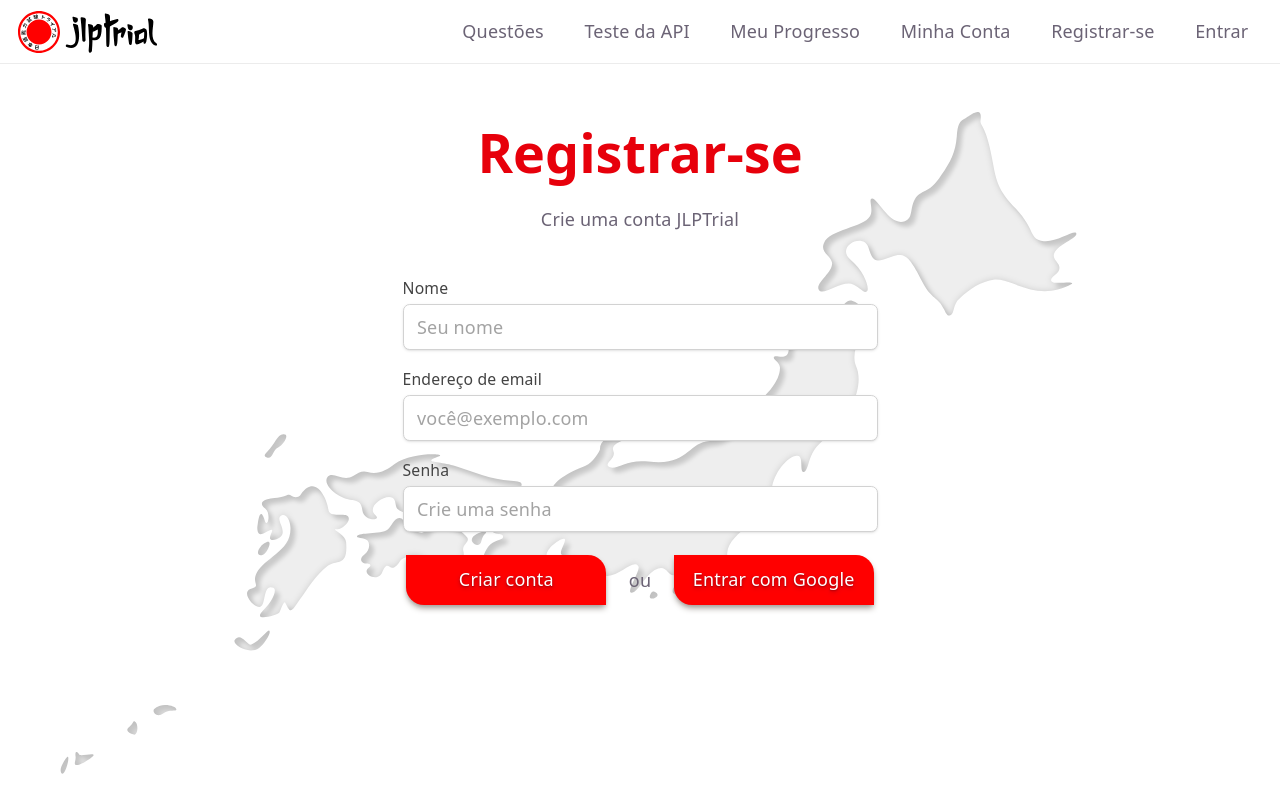
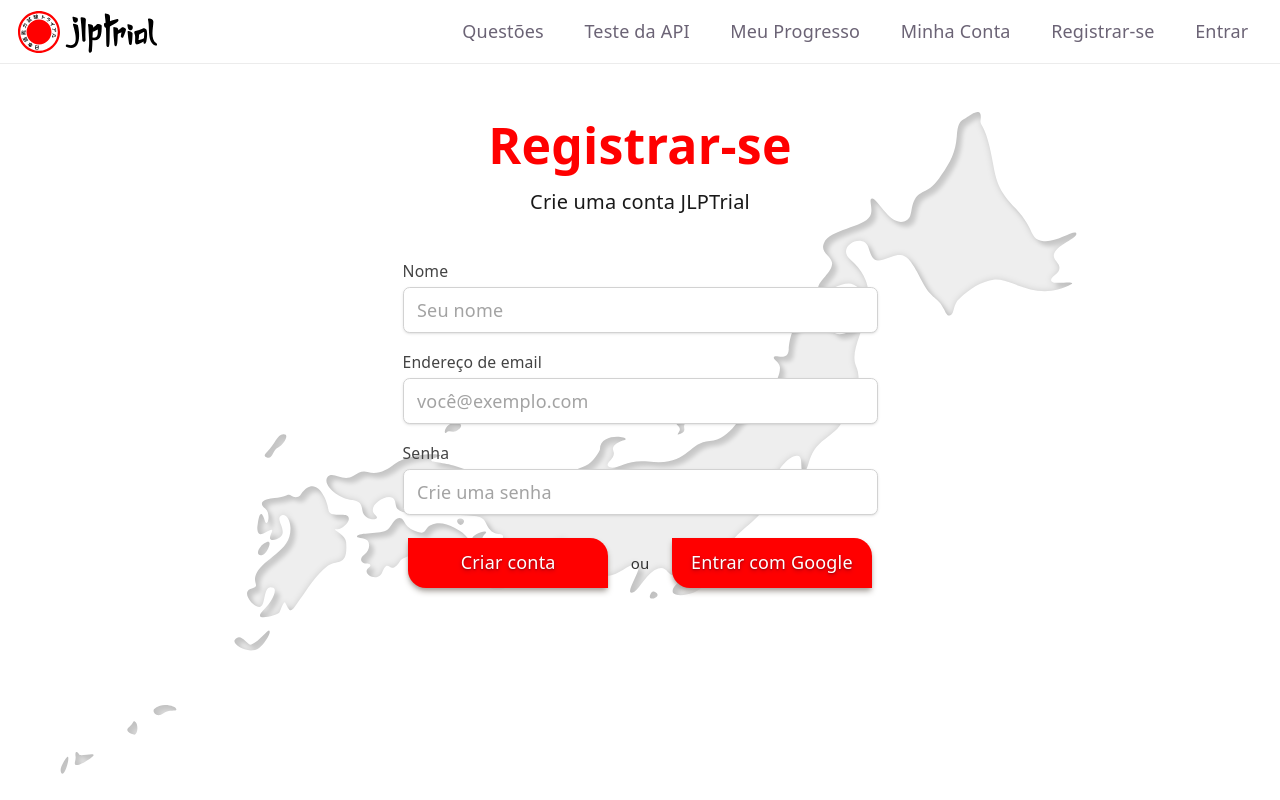
Before and after one commit to JLPTrial/web, a React (Vite) app: page /signup in a window 1280 px wide. Shown: the top 800 px of the page. Built offline with nearby package versions, Linux system fonts and the light colour scheme; no server answers.

Commit message:
Fix: standardize and centralize the styling of text
- Modified the structure of the .ts file for the text variants (text.ts);
- Created a custom, reusable React component (Text.tsx);
- Replaced the texts with the new component on some pages that used it (login, signup and settings screens).

```diff
--- a/src/components/LogIn.tsx
+++ b/src/components/LogIn.tsx
@@ -2,18 +2,18 @@ import { useState } from 'react'
 import useUser from '../hooks/useUser.ts'
 import { useNavigate } from 'react-router'
 import { leaf_button } from '../ui/leaf-button-variants.ts';
-import { text } from '../ui/text.ts';
 
 import { JapanBackground } from "./JapanBackground";
 import { FormLabel } from '../components/FormLabel.tsx';
 import { FormInput } from '../components/FormInput.tsx';
+import { Text } from './Text.tsx';
 
 
 function LoginHeader() {
     return (
         <div className="flex flex-col justify-center text-left w-full p-5 self-center">
-            <div className={text({tone:"jlpt",size:"5xl",weight:"semibold",align:"center" })}>Entrar</div>
-            <div className='p-2 self-center'>Entre na sua conta JLPTrial</div>
+            <Text usage={"page_title"} align={"center"}>Entrar</Text>
+            <Text usage={"subtitle"} align={"center"}>Entre na sua conta JLPTrial</Text>
         </div>
     );
 }
@@ -144,7 +144,7 @@ export default function LogInPage() {
                                 {isLoading ? 'Entrando...' : 'Entrar'}
                             </button>
 
-                            <p>ou</p>
+                            <Text>ou</Text>
 
                             <button
                                 type="button"
--- a/src/components/SignUp.tsx
+++ b/src/components/SignUp.tsx
@@ -2,18 +2,18 @@ import { useState } from 'react'
 import useUser from '../hooks/useUser.ts'
 import { useNavigate } from 'react-router'
 import { leaf_button } from '../ui/leaf-button-variants.ts';
-import { text } from '../ui/text.ts';
 
 import { JapanBackground } from "./JapanBackground";
 import { FormLabel } from '../components/FormLabel.tsx';
 import { FormInput } from '../components/FormInput.tsx';
+import { Text } from './Text.tsx';
 
 
 function SignupHeader() {
     return (
         <div className="flex flex-col justify-center text-left w-full p-5 self-center">
-            <div className={text({ tone: "jlpt", size: "5xl", weight: "semibold", align: "center" })}>Registrar-se</div>
-            <div className='p-2 self-center'>Crie uma conta JLPTrial</div>
+            <Text usage={"page_title"} align={"center"}>Registrar-se</Text>
+            <Text usage={"subtitle"} align={"center"}>Crie uma conta JLPTrial</Text>
         </div>
     );
 }
@@ -155,7 +155,7 @@ export default function SignUpPage() {
                                 {isLoading ? 'Criando...' : 'Criar conta'}
                             </button>
 
-                            <p>ou</p>
+                            <Text>ou</Text>
 
                             <button
                                 type="button"
--- /dev/null
+++ b/src/components/Text.tsx
@@ -0,0 +1,13 @@
+import React from "react";
+import { twMerge } from "tailwind-merge";
+
+// Vamos importar os tipos e estilos que definimos no respectivo arquivo .ts de mesmo nome
+import { TextVariants, type TextStyles } from "../ui/text.ts";
+
+// Vamos juntar as propriedades do elemento HTML com as propriedades do estilo que criamos com o CVA para definir o nosso próprio tipo de componente
+// Também estamos omitindo o atributo "color" do elemento HTML porque estamos usando esse nome na nossa componente
+interface TextProps extends Omit<React.HTMLAttributes<HTMLDivElement>, "color">, TextStyles {}
+
+export const Text = ({ usage, weight, color, align, truncate, className, ...props }: TextProps) => {
+    return (<div className={twMerge(TextVariants({ usage, weight, color, align, truncate }), className)} {...props} />);
+};
--- a/src/components/UserSettings.tsx
+++ b/src/components/UserSettings.tsx
@@ -7,6 +7,7 @@ import { Button } from './Button.tsx'
 import { FormLabel } from '../components/FormLabel.tsx';
 import { FormInput } from '../components/FormInput.tsx';
 import { ContentBox } from './ContentBox.tsx';
+import { Text } from './Text.tsx';
 
 
 export default function UserSettings() {
@@ -33,19 +34,13 @@ export default function UserSettings() {
                 >
                     &larr; Voltar ao Dashboard
                 </Link>
-                <h1 className="font-bold text-5xl p-1 !text-gray-900 dark:!text-gray-100 transition-colors duration-200">
-                    Configurações da Conta
-                </h1>
-                <p className="p-2 !text-gray-600 dark:!text-gray-400 transition-colors duration-200">
-                    Gerencie suas informações pessoais e preferências gerais.
-                </p>
+                <Text usage={"page_title"}>Configurações da Conta</Text>
+                <Text usage={"subtitle"}>Gerencie suas informações pessoais e preferências gerais.</Text>
             </div>
 
             {/* Profile Section */}
             <ContentBox className="flex flex-col gap-4">
-                <h2 className="font-bold text-2xl mb-2 !text-gray-900 dark:!text-gray-100 transition-colors duration-200">
-                    Perfil
-                </h2>
+                <Text usage={"title"}>Perfil</Text>
 
                 <div>
                     <FormLabel>Nome de Usuário</FormLabel>
@@ -63,14 +58,12 @@ export default function UserSettings() {
 
             {/* Account Security Section */}
             <ContentBox className="flex flex-col gap-4">
-                <h2 className="font-bold text-2xl mb-6 !text-gray-900 dark:!text-gray-100 transition-colors duration-200">
-                    Segurança da Conta
-                </h2>
+                <Text usage={"title"}>Segurança da Conta</Text>
 
                 {/* Change Email */}
                 <div className="flex flex-col sm:flex-row sm:items-center justify-between gap-4 border-b border-gray-200 dark:border-gray-700 pb-6 mb-6 transition-colors duration-200">
                     <div>
-                        <h3 className="font-semibold text-lg !text-gray-900 dark:!text-gray-100">Endereço de E-mail</h3>
+                        <Text usage={"subtitle"}>Endereço de E-mail</Text>
                         <p className="text-sm !text-gray-600 dark:!text-gray-400 mt-1">
                             Seu e-mail atual é <strong className="!text-gray-800 dark:!text-gray-200">{user.email || 'não definido'}</strong>.
                         </p>
@@ -83,10 +76,8 @@ export default function UserSettings() {
                 {/* Change Password */}
                 <div className="flex flex-col sm:flex-row sm:items-center justify-between gap-4 border-b border-gray-200 dark:border-gray-700 pb-6 mb-6 transition-colors duration-200">
                     <div>
-                        <h3 className="font-semibold text-lg !text-gray-900 dark:!text-gray-100">Senha</h3>
-                        <p className="text-sm !text-gray-600 dark:!text-gray-400 mt-1">
-                            Certifique-se de que sua conta esteja usando uma senha segura.
-                        </p>
+                        <Text usage={"subtitle"}>Senha</Text>
+                        <Text usage={"normal"}>Certifique-se de que sua conta esteja usando uma senha segura.</Text>
                     </div>
                     <Button size="md">
                         Atualizar Senha
@@ -96,10 +87,8 @@ export default function UserSettings() {
                 {/* Delete Account */}
                 <div className="flex flex-col sm:flex-row sm:items-center justify-between gap-4 transition-colors duration-200">
                     <div>
-                        <h3 className="font-semibold text-lg !text-red-600 dark:!text-red-500">Excluir Conta</h3>
-                        <p className="text-sm !text-red-700 dark:!text-red-400 mt-1">
-                            Remover permanentemente sua conta pessoal e todos os seus dados.
-                        </p>
+                        <Text usage={"subtitle"}>Excluir Conta</Text>
+                        <Text usage={"normal"}>Remover permanentemente sua conta pessoal e todos os seus dados.</Text>
                     </div>
                     <Button tone="danger" size="md">
                         Excluir Conta
@@ -109,12 +98,8 @@ export default function UserSettings() {
 
             {/* Preferences Section */}
             <ContentBox className="flex flex-col gap-4">
-                <h2 className="font-bold text-2xl mb-2 !text-gray-900 dark:!text-gray-100 transition-colors duration-200">
-                    Preferências
-                </h2>
-                <p className="text-sm !text-gray-600 dark:!text-gray-400 mb-4 transition-colors duration-200">
-                    Personalize a sua experiência na plataforma.
-                </p>
+                <Text usage={"title"}>Preferências</Text>
+                <Text usage={"normal"}>Personalize a sua experiência na plataforma.</Text>
 
                 <div className="flex items-center gap-3">
                     <button
--- a/src/ui/text.ts
+++ b/src/ui/text.ts
@@ -1,62 +1,35 @@
-import { cva } from "class-variance-authority"
+import { cva, type VariantProps } from "class-variance-authority"
 
-export const text = cva(
-  `
-  text-black
-  leading-relaxed
-  tracking-normal
-  `,
+// Aqui, vamos definir as variantes da componente
+export const TextVariants = cva
+(
+	// Estilos que devem ser aplicados à componente independentemente da variante (classes-base)
+	"text-black transition-colors duration-200",
 	{
+		// As variantes são as diferentes propriedades (props) que uma componente pode assumir
 		variants: {
-      size: {
-        xs: "text-xs",
-        sm: "text-sm",
-        md: "text-base",
-        lg: "text-lg",
-        xl: "text-xl",
-        "2xl": "text-2xl",
-        "3xl": "text-3xl",
-        "4xl": "text-4xl",
-        "5xl": "text-5xl",
-      },
 
-      weight: {
-        light: "font-light",
-        normal: "font-normal",
-        medium: "font-medium",
-        semibold: "font-semibold",
-        bold: "font-bold",
-      },
-
-      tone: {
-	jlpt:"text-red-600",
-        default: "text-white",
-        muted: "text-stone-300",
-        subtle: "text-stone-400",
-        danger: "text-red-500",
-        success: "text-green-500",
-        warning: "text-yellow-400",
-        active: "text-red-300",
+			// Por sua vez, cada propriedade pode ter vários valores diferentes
+			usage: {
+				page_title: "text-[50px] text-[rgb(255,0,0)] dark:text-[rgb(255,0,0)] font-[900] my-5",
+				title: "text-[30px] text-[rgb(25,25,25)] dark:text-[rgb(255,255,255)] font-[750] my-2",
+				subtitle: "text-[20px] text-[rgb(25,25,25)] dark:text-[rgb(220,220,220)] font-[500] my-2",
+				normal: "text-[15px] text-[rgb(50,50,50)] dark:text-[rgb(175,175,175)] font-[250] my-1"
 			},
 
 			align: {
 				left: "text-left",
 				center: "text-center",
-        right: "text-right",
-      },
-
-      truncate: {
-        true: "truncate",
-        false: "",
-      },
+				right: "text-right"
+			}
 		},
 
 		defaultVariants: {
-      size: "md",
-      weight: "normal",
-      tone: "default",
-      align: "left",
-      truncate: false,
-    },
+			usage: "normal",
+			align: "left"
 		}
-)
+	}
+);
+
+// Usando o tipo VariantProps para extrair o tipo que criamos no bloco de código acima e exportá-lo
+export type TextStyles = VariantProps<typeof TextVariants>;
```
Lines whose indentation alone changed are shown as unchanged.
